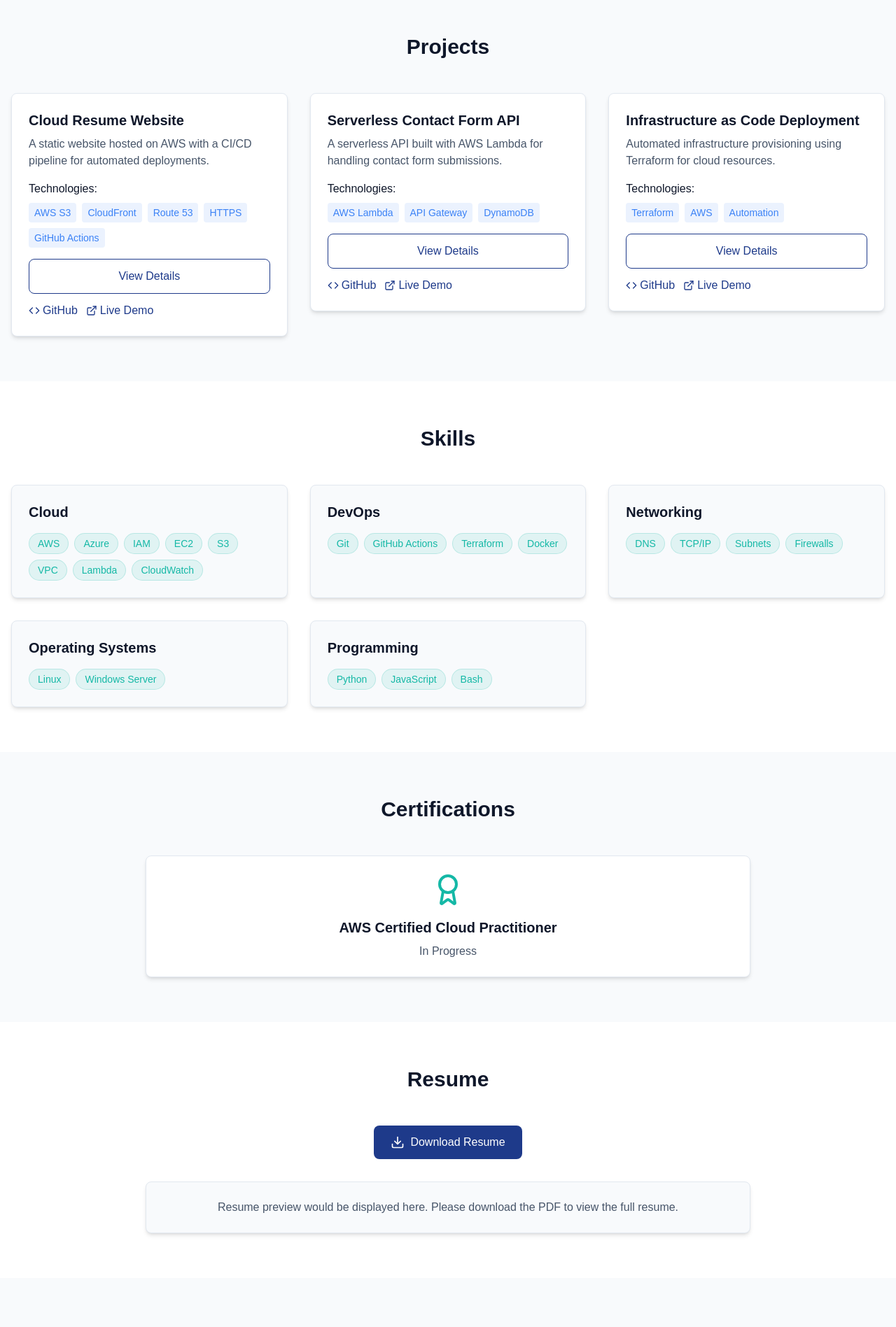
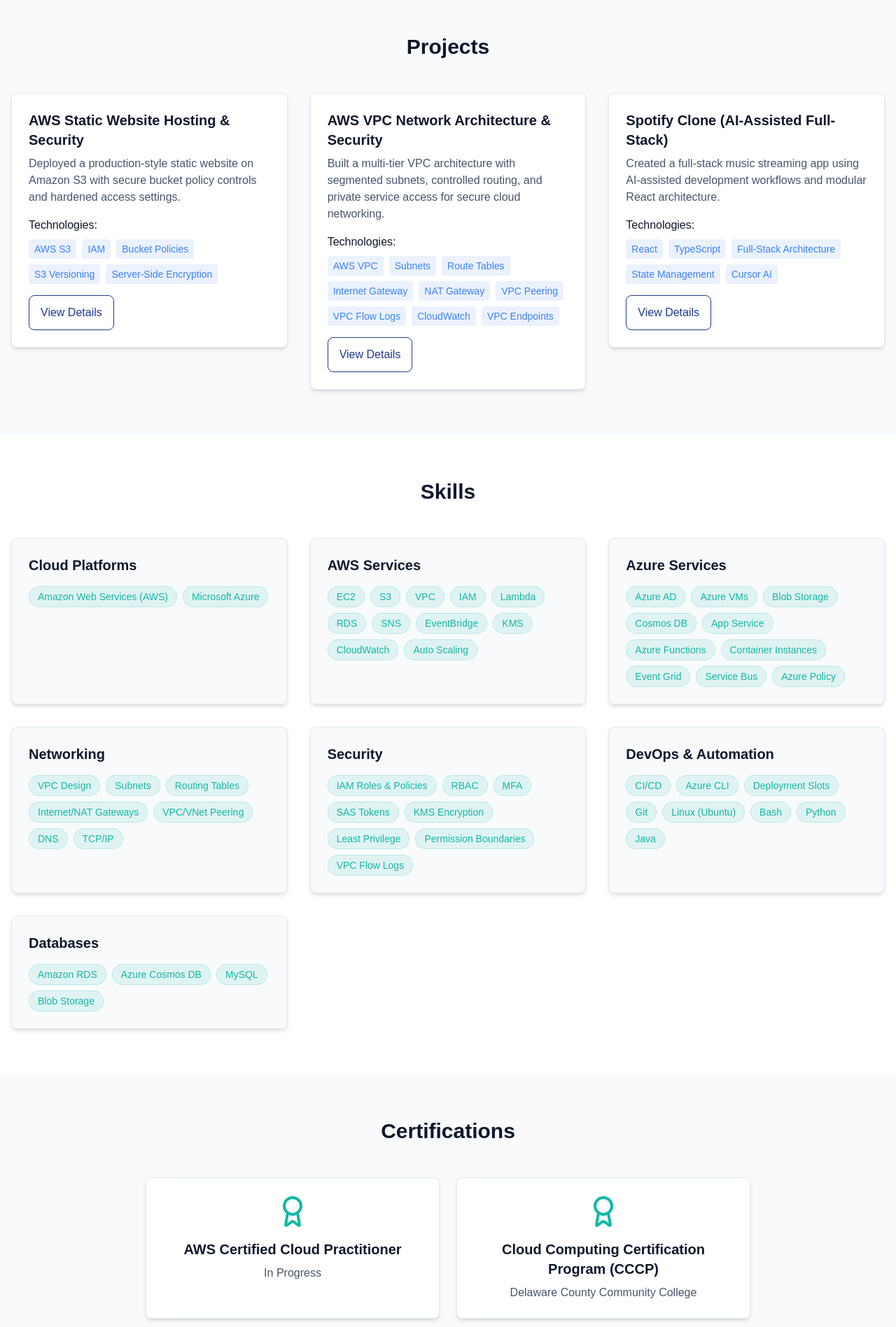
Before and after one commit to DenysChavez/cloudengineerwebsite, a Next.js app: page / in a window 1280 px wide. Shown: the part 880-2777 px from the top of the page at 70% size. Built offline with nearby package versions, Linux system fonts and the light colour scheme.

Commit message:
update cloud engineer role

```diff
--- a/app/projects/[slug]/page.tsx
+++ b/app/projects/[slug]/page.tsx
@@ -41,7 +41,6 @@
             </p>
           </div>
 
-          <div className="grid gap-6 md:grid-cols-[1fr_1fr]">
           <div className="space-y-4">
             <div>
               <h2 className="text-xl font-semibold text-text-primary mb-2">
@@ -64,28 +63,6 @@
                 ))}
               </div>
             </div>
-            </div>
-
-            <div className="space-y-4">
-              <div className="rounded-2xl border border-border p-6 bg-background/80">
-                <h3 className="text-lg font-semibold text-text-primary mb-4">
-                  Links
-                </h3>
-                <div className="flex flex-col gap-3">
-                  <Link
-                    href={project.githubLink}
-                    className="block rounded-xl border border-primary px-4 py-3 text-center font-medium text-primary hover:bg-primary/10 transition-colors"
-                  >
-                    View GitHub Repository
-                  </Link>
-                  <Link
-                    href={project.demoLink}
-                    className="block rounded-xl border border-primary px-4 py-3 text-center font-medium text-primary hover:bg-primary/10 transition-colors"
-                  >
-                    View Live Demo
-                  </Link>
-                </div>
-              </div>
             <div className="rounded-2xl border border-border p-6 bg-background/80">
               <h3 className="text-lg font-semibold text-text-primary mb-2">
                 Project Slug
@@ -95,7 +72,6 @@
           </div>
         </div>
       </div>
-      </div>
     </section>
   )
 }
--- a/components/Certifications.tsx
+++ b/components/Certifications.tsx
@@ -15,6 +15,7 @@
         >
           Certifications
         </motion.h2>
+        <div className="grid grid-cols-1 md:grid-cols-2 gap-6">
           <motion.div
             initial={{opacity: 0, y: 20}}
             whileInView={{opacity: 1, y: 0}}
@@ -27,6 +28,21 @@
             </h3>
             <p className="text-text-secondary">In Progress</p>
           </motion.div>
+          <motion.div
+            initial={{opacity: 0, y: 20}}
+            whileInView={{opacity: 1, y: 0}}
+            transition={{duration: 0.5, delay: 0.3}}
+            className="bg-surface rounded-lg shadow-md p-6 text-center border border-border"
+          >
+            <Award className="mx-auto mb-4 text-accent" size={48} />
+            <h3 className="text-xl font-semibold mb-2 text-text-primary">
+              Cloud Computing Certification Program (CCCP)
+            </h3>
+            <p className="text-text-secondary">
+              Delaware County Community College
+            </p>
+          </motion.div>
+        </div>
       </div>
     </section>
   )
--- a/components/Contact.tsx
+++ b/components/Contact.tsx
@@ -1,118 +1,51 @@
 "use client"
 
-import {useState} from "react"
 import {motion} from "framer-motion"
-import {Mail, Code, User, Send} from "lucide-react"
+import {Mail, Code, User} from "lucide-react"
 
 const Contact = () => {
-  const [formData, setFormData] = useState({name: "", email: "", message: ""})
-
-  const handleSubmit = (e: React.FormEvent) => {
-    e.preventDefault()
-    console.log(formData)
-    alert("Message sent! (This is a demo - no backend integrated)")
-    setFormData({name: "", email: "", message: ""})
-  }
-
   return (
     <section id="contact" className="py-16 bg-background">
-      <div className="max-w-4xl mx-auto px-4">
+      <div className="max-w-2xl mx-auto px-4">
         <motion.h2
           initial={{opacity: 0, y: 20}}
           whileInView={{opacity: 1, y: 0}}
           transition={{duration: 0.5}}
           className="text-3xl font-bold text-center mb-12 text-text-primary"
         >
-          Contact
+          Get in Touch
         </motion.h2>
-        <div className="grid grid-cols-1 md:grid-cols-2 gap-8">
         <motion.div
-            initial={{opacity: 0, x: -20}}
-            whileInView={{opacity: 1, x: 0}}
+          initial={{opacity: 0, y: 20}}
+          whileInView={{opacity: 1, y: 0}}
           transition={{duration: 0.5, delay: 0.2}}
+          className="bg-surface rounded-lg shadow-md p-6 border border-border"
         >
-            <h3 className="text-xl font-semibold mb-4 text-text-primary">
-              Get in Touch
-            </h3>
           <div className="space-y-4">
             <a
-                href="mailto:your.email@example.com"
+              href="mailto:denyschavezf@gmail.com"
               className="flex items-center gap-2 text-text-secondary hover:text-primary transition-colors"
             >
-                <Mail size={20} /> your.email@example.com
+              <Mail size={20} /> denyschavezf@gmail.com
             </a>
             <a
-                href="https://github.com/yourusername"
+              href="https://github.com/DenysChavez"
+              target="_blank"
+              rel="noreferrer"
               className="flex items-center gap-2 text-text-secondary hover:text-primary transition-colors"
             >
               <Code size={20} /> GitHub
             </a>
             <a
-                href="https://linkedin.com/in/yourprofile"
+              href="https://www.linkedin.com/in/denyschavez-fuentes"
+              target="_blank"
+              rel="noreferrer"
               className="flex items-center gap-2 text-text-secondary hover:text-primary transition-colors"
             >
               <User size={20} /> LinkedIn
             </a>
           </div>
         </motion.div>
-          <motion.form
-            onSubmit={handleSubmit}
-            initial={{opacity: 0, x: 20}}
-            whileInView={{opacity: 1, x: 0}}
-            transition={{duration: 0.5, delay: 0.4}}
-            className="bg-surface rounded-lg shadow-md p-6 border border-border"
-          >
-            <div className="mb-4">
-              <label className="block text-text-primary mb-2 font-medium">
-                Name
-              </label>
-              <input
-                type="text"
-                value={formData.name}
-                onChange={(e) =>
-                  setFormData({...formData, name: e.target.value})
-                }
-                className="w-full px-3 py-2 border border-border rounded-lg focus:outline-none focus:ring-2 focus:ring-primary focus:border-primary-hover bg-background text-text-primary"
-                required
-              />
-            </div>
-            <div className="mb-4">
-              <label className="block text-text-primary mb-2 font-medium">
-                Email
-              </label>
-              <input
-                type="email"
-                value={formData.email}
-                onChange={(e) =>
-                  setFormData({...formData, email: e.target.value})
-                }
-                className="w-full px-3 py-2 border border-border rounded-lg focus:outline-none focus:ring-2 focus:ring-primary focus:border-primary-hover bg-background text-text-primary"
-                required
-              />
-            </div>
-            <div className="mb-4">
-              <label className="block text-text-primary mb-2 font-medium">
-                Message
-              </label>
-              <textarea
-                value={formData.message}
-                onChange={(e) =>
-                  setFormData({...formData, message: e.target.value})
-                }
-                className="w-full px-3 py-2 border border-border rounded-lg focus:outline-none focus:ring-2 focus:ring-primary focus:border-primary-hover bg-background text-text-primary"
-                rows={4}
-                required
-              />
-            </div>
-            <button
-              type="submit"
-              className="w-full bg-primary text-surface px-6 py-3 rounded-lg hover:bg-primary-hover transition-colors flex items-center justify-center gap-2 font-medium"
-            >
-              <Send size={20} />
-              Send Message
-            </button>
-          </motion.form>
-        </div>
       </div>
     </section>
   )
--- a/components/Footer.tsx
+++ b/components/Footer.tsx
@@ -11,7 +11,10 @@
         transition={{duration: 0.5}}
         className="max-w-7xl mx-auto px-4 text-center"
       >
-        <p>&copy; {new Date().getFullYear()} Your Name. All rights reserved.</p>
+        <p>
+          &copy; {new Date().getFullYear()} Denys V. Chavez Fuentes. All rights
+          reserved.
+        </p>
       </motion.div>
     </footer>
   )
--- a/components/Hero.tsx
+++ b/components/Hero.tsx
@@ -45,10 +45,12 @@
               transition={{duration: 0.5, delay: 0.4}}
               className="text-lg text-text-secondary mb-8 max-w-2xl mx-auto md:mx-0"
             >
-              As a Cloud Computing student, I am committed to learning and
-              staying current with new technologies. I invest time in studying,
-              reading, and practicing technical skills to prepare myself to
-              contribute effectively in a professional IT or cloud environment.
+              Results-driven Cloud Engineering candidate with hands-on
+              experience across AWS and Microsoft Azure. I design secure cloud
+              networking, implement least-privilege IAM/RBAC, and automate
+              deployments with Python and Azure CLI. Open to entry-level Cloud
+              Engineer roles focused on infrastructure, hybrid environments, and
+              scalable application architecture.
             </motion.p>
             <motion.div
               initial={{opacity: 0, y: 20}}
@@ -63,7 +65,7 @@
                 View Projects
               </a>
               <a
-                href="/resume.pdf"
+                href="/Denys_Chavez-Fuentes_Cloud_Engineer_Resume.pdf"
                 download
                 className="border border-primary text-primary px-6 py-3 rounded-lg hover:bg-primary/5 transition-colors font-medium"
               >
--- a/components/ProjectCard.tsx
+++ b/components/ProjectCard.tsx
@@ -1,6 +1,5 @@
 import Link from "next/link"
 import {motion} from "framer-motion"
-import {ExternalLink, Code} from "lucide-react"
 
 interface ProjectCardProps {
   title: string
@@ -16,8 +15,6 @@
   title,
   description,
   technologies,
-  githubLink,
-  demoLink,
   image,
   detailsLink,
 }: ProjectCardProps) => {
@@ -48,7 +45,6 @@
           ))}
         </div>
       </div>
-      <div className="flex flex-col gap-3">
       {detailsLink && (
         <Link
           href={detailsLink}
@@ -57,21 +53,6 @@
           View Details
         </Link>
       )}
-        <div className="flex flex-wrap gap-3">
-          <a
-            href={githubLink}
-            className="flex items-center gap-1 text-primary hover:text-primary-hover transition-colors"
-          >
-            <Code size={16} /> GitHub
-          </a>
-          <a
-            href={demoLink}
-            className="flex items-center gap-1 text-primary hover:text-primary-hover transition-colors"
-          >
-            <ExternalLink size={16} /> Live Demo
-          </a>
-        </div>
-      </div>
     </motion.div>
   )
 }
--- a/components/Resume.tsx
+++ b/components/Resume.tsx
@@ -21,7 +21,7 @@
           transition={{duration: 0.5, delay: 0.2}}
         >
           <a
-            href="/resume.pdf"
+            href="/Denys_Chavez-Fuentes_Cloud_Engineer_Resume.pdf"
             download
             className="inline-flex items-center gap-2 bg-primary text-surface px-6 py-3 rounded-lg hover:bg-primary-hover transition-colors mb-8 font-medium"
           >
@@ -35,10 +35,30 @@
           transition={{duration: 0.5, delay: 0.4}}
           className="bg-background rounded-lg shadow-md p-6 border border-border"
         >
-          <p className="text-text-secondary">
-            Resume preview would be displayed here. Please download the PDF to
-            view the full resume.
-          </p>
+          <h3 className="text-xl font-semibold text-text-primary mb-4">
+            Resume Snapshot
+          </h3>
+          <ul className="space-y-3 text-left text-text-secondary">
+            <li>
+              Hands-on Azure and AWS cloud engineering lab experience (2024-2026)
+            </li>
+            <li>
+              Built secure IAM/RBAC strategies with least-privilege and
+              permission boundaries
+            </li>
+            <li>
+              Designed multi-tier VPC and VNet networking with peering, private
+              connectivity, and monitoring
+            </li>
+            <li>
+              Implemented serverless and event-driven workloads with Lambda,
+              Azure Functions, EventBridge, Event Grid, and Service Bus
+            </li>
+            <li>
+              Applied CI/CD and deployment automation using Azure CLI,
+              deployment slots, Bash, and Python
+            </li>
+          </ul>
         </motion.div>
       </div>
     </section>
--- a/components/Skills.tsx
+++ b/components/Skills.tsx
@@ -4,11 +4,62 @@
 
 const Skills = () => {
   const skillCategories = {
-    Cloud: ["AWS", "Azure", "IAM", "EC2", "S3", "VPC", "Lambda", "CloudWatch"],
-    DevOps: ["Git", "GitHub Actions", "Terraform", "Docker"],
-    Networking: ["DNS", "TCP/IP", "Subnets", "Firewalls"],
-    "Operating Systems": ["Linux", "Windows Server"],
-    Programming: ["Python", "JavaScript", "Bash"],
+    "Cloud Platforms": ["Amazon Web Services (AWS)", "Microsoft Azure"],
+    "AWS Services": [
+      "EC2",
+      "S3",
+      "VPC",
+      "IAM",
+      "Lambda",
+      "RDS",
+      "SNS",
+      "EventBridge",
+      "KMS",
+      "CloudWatch",
+      "Auto Scaling",
+    ],
+    "Azure Services": [
+      "Azure AD",
+      "Azure VMs",
+      "Blob Storage",
+      "Cosmos DB",
+      "App Service",
+      "Azure Functions",
+      "Container Instances",
+      "Event Grid",
+      "Service Bus",
+      "Azure Policy",
+    ],
+    Networking: [
+      "VPC Design",
+      "Subnets",
+      "Routing Tables",
+      "Internet/NAT Gateways",
+      "VPC/VNet Peering",
+      "DNS",
+      "TCP/IP",
+    ],
+    Security: [
+      "IAM Roles & Policies",
+      "RBAC",
+      "MFA",
+      "SAS Tokens",
+      "KMS Encryption",
+      "Least Privilege",
+      "Permission Boundaries",
+      "VPC Flow Logs",
+    ],
+    "DevOps & Automation": [
+      "CI/CD",
+      "Azure CLI",
+      "Deployment Slots",
+      "Git",
+      "Linux (Ubuntu)",
+      "Bash",
+      "Python",
+      "Java",
+    ],
+    Databases: ["Amazon RDS", "Azure Cosmos DB", "MySQL", "Blob Storage"],
   }
 
   return (
--- a/lib/projects.ts
+++ b/lib/projects.ts
@@ -11,42 +11,58 @@
 
 export const projects: Project[] = [
   {
-    title: "Cloud Resume Website",
-    slug: "cloud-resume-website",
+    title: "AWS Static Website Hosting & Security",
+    slug: "aws-static-website-hosting-security",
     description:
-      "A static website hosted on AWS with a CI/CD pipeline for automated deployments.",
+      "Deployed a production-style static website on Amazon S3 with secure bucket policy controls and hardened access settings.",
     details:
-      "Built a portfolio resume website deployed on AWS using S3, CloudFront, and Route 53. The project includes an automated GitHub Actions pipeline for continuous deployment and HTTPS support.",
+      "Designed and deployed an AWS S3 static website with public access controls, IAM-based least-privilege permissions, S3 versioning, and server-side encryption to improve data integrity and security posture.",
     technologies: [
       "AWS S3",
-      "CloudFront",
-      "Route 53",
-      "HTTPS",
-      "GitHub Actions",
+      "IAM",
+      "Bucket Policies",
+      "S3 Versioning",
+      "Server-Side Encryption",
     ],
-    githubLink: "https://github.com/yourusername/cloud-resume",
-    demoLink: "https://your-resume-domain.com",
+    githubLink: "https://github.com/denyschavez",
+    demoLink: "https://denyschavez.github.io",
   },
   {
-    title: "Serverless Contact Form API",
-    slug: "serverless-contact-form-api",
+    title: "AWS VPC Network Architecture & Security",
+    slug: "aws-vpc-network-architecture-security",
     description:
-      "A serverless API built with AWS Lambda for handling contact form submissions.",
+      "Built a multi-tier VPC architecture with segmented subnets, controlled routing, and private service access for secure cloud networking.",
     details:
-      "Designed and deployed a serverless contact form API using AWS Lambda, API Gateway, and DynamoDB. The API validates submissions, stores message data, and can be extended to send email notifications.",
-    technologies: ["AWS Lambda", "API Gateway", "DynamoDB"],
-    githubLink: "https://github.com/yourusername/serverless-contact-api",
-    demoLink: "https://api-gateway-url.com/contact",
+      "Designed a secure multi-AZ AWS VPC with public/private subnet segmentation, Internet and NAT Gateways, VPC Peering, VPC Endpoints for private S3 access, and CloudWatch-integrated Flow Logs for monitoring and audit readiness.",
+    technologies: [
+      "AWS VPC",
+      "Subnets",
+      "Route Tables",
+      "Internet Gateway",
+      "NAT Gateway",
+      "VPC Peering",
+      "VPC Flow Logs",
+      "CloudWatch",
+      "VPC Endpoints",
+    ],
+    githubLink: "https://github.com/denyschavez",
+    demoLink: "https://denyschavez.github.io",
   },
   {
-    title: "Infrastructure as Code Deployment",
-    slug: "infrastructure-as-code-deployment",
+    title: "Spotify Clone (AI-Assisted Full-Stack)",
+    slug: "spotify-clone-ai-assisted-full-stack",
     description:
-      "Automated infrastructure provisioning using Terraform for cloud resources.",
+      "Created a full-stack music streaming app using AI-assisted development workflows and modular React architecture.",
     details:
-      "Implemented reusable Terraform modules to provision AWS infrastructure and streamline environment deployment. The project demonstrates IaC best practices for managing cloud resources and automation.",
-    technologies: ["Terraform", "AWS", "Automation"],
-    githubLink: "https://github.com/yourusername/iac-deployment",
-    demoLink: "https://github.com/yourusername/iac-deployment",
+      "Built a full-stack music app with queue management, playback sequencing, and state-driven UI behavior. Used Cursor-assisted code exploration workflows and secure project configuration practices including .cursorignore optimization.",
+    technologies: [
+      "React",
+      "TypeScript",
+      "Full-Stack Architecture",
+      "State Management",
+      "Cursor AI",
+    ],
+    githubLink: "https://github.com/denyschavez",
+    demoLink: "https://denyschavez.github.io",
   },
 ]
--- a/next.config.ts
+++ b/next.config.ts
@@ -1,7 +1,10 @@
-import type { NextConfig } from "next";
+import type {NextConfig} from "next"
 
 const nextConfig: NextConfig = {
   output: "export",
-};
+  images: {
+    unoptimized: true,
+  },
+}
 
-export default nextConfig;
+export default nextConfig
--- a/package.json
+++ b/package.json
@@ -6,6 +6,7 @@
     "dev": "next dev",
     "build": "next build",
     "start": "next start",
+    "export": "next export",
     "lint": "eslint"
   },
   "dependencies": {
```
Also changed, not shown: 1 other file (tests, documents, lock files or other folders). Lines whose indentation alone changed are shown as unchanged.
